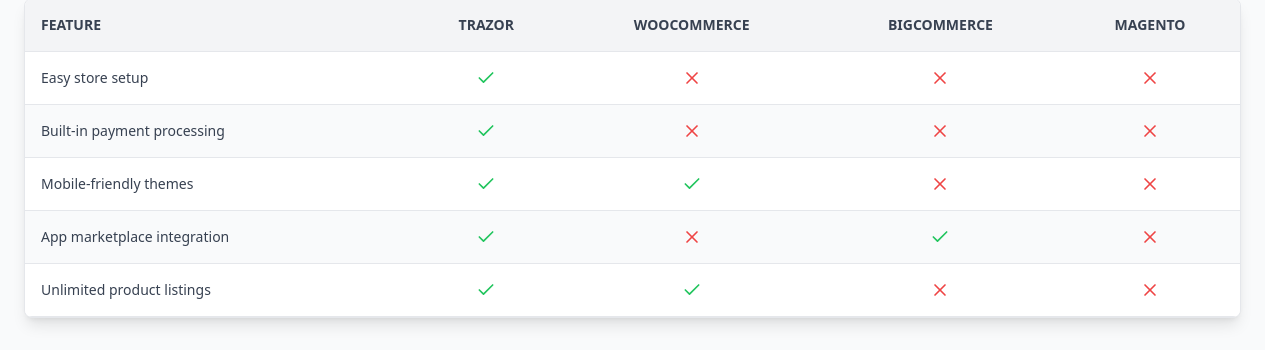
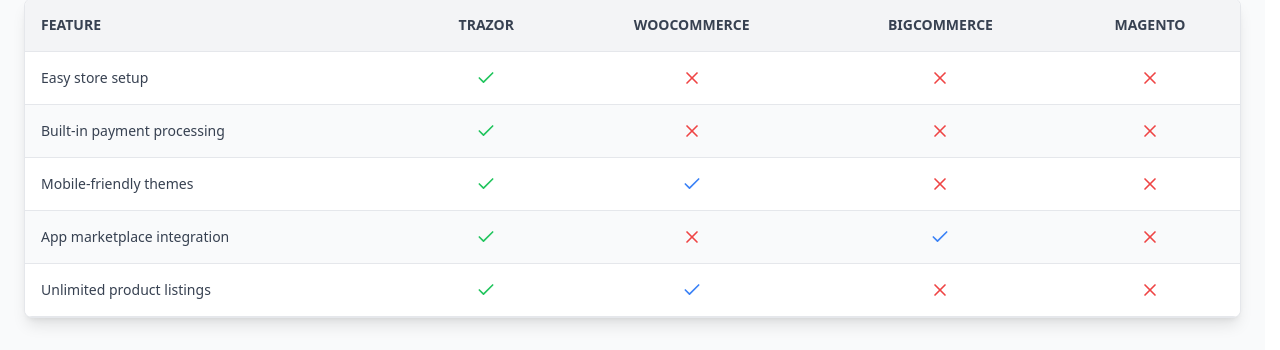
Before and after one commit to pranavsuriya-sr/stocklyn, a React (Vite) app in the folder apps/frontend/: page /about in a window 1280 px wide. Shown: the part 845-1195 px from the top of the page. Built offline with nearby package versions, Linux system fonts and the light colour scheme; no server answers.

Commit message:
Added blues

```diff
--- a/apps/frontend/src/pages/about/about-page.tsx
+++ b/apps/frontend/src/pages/about/about-page.tsx
@@ -153,7 +153,7 @@ const About = () => {
                       {featureAvailability[featuredPlatform][feature] ? (
                         <Check className="mx-auto text-green-500" size={20} />
                       ) : (
-                        <X className="mx-auto text-red-500" size={20} />
+                        <X className="mx-auto text-blue-500" size={20} />
                       )}
                     </td>
                     {platforms
@@ -165,7 +165,7 @@ const About = () => {
                         >
                           {featureAvailability[platform][feature] ? (
                             <Check
-                              className="mx-auto text-green-500"
+                              className="mx-auto text-blue-500"
                               size={20}
                             />
                           ) : (
```
Also changed, not shown: 1 other file (tests, documents, lock files or other folders).
